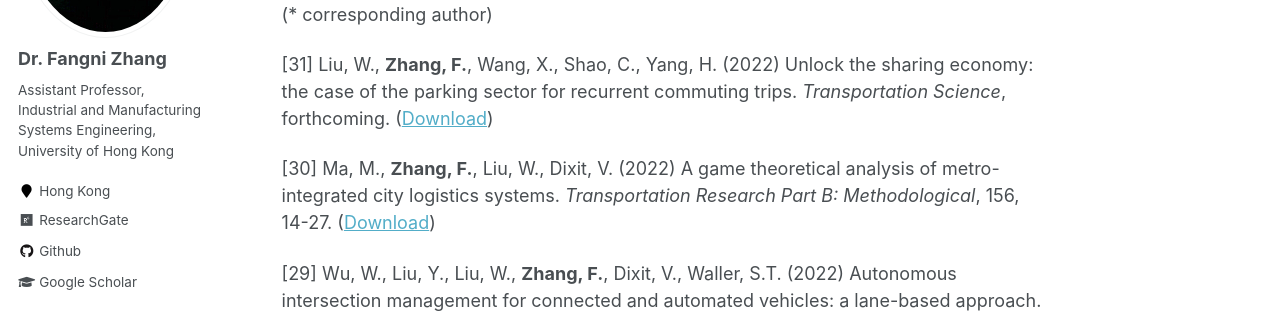
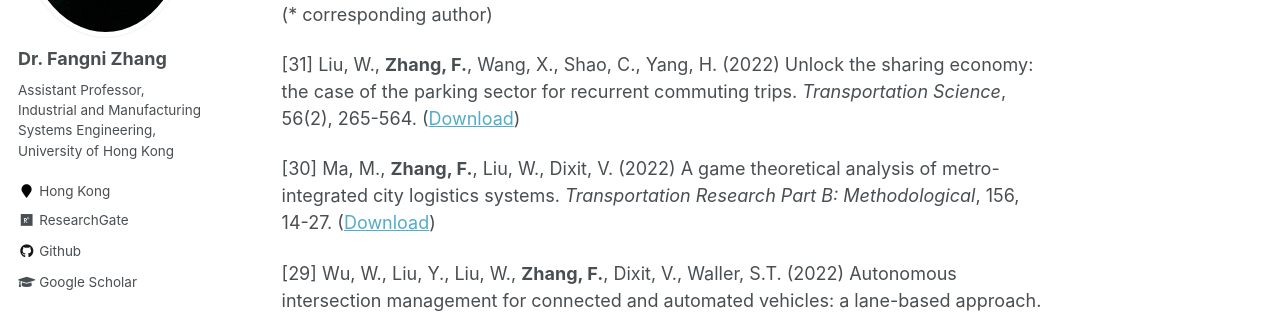
Before and after one commit to fangnizhang/fangnizhang.github.io, a Jekyll site: the page built from _pages/publications.md, in a window 1280 px wide and 900 px high. Shown: the part 309-622 px from the top of the window. Built offline with Jekyll 4.4.1, drawn with Linux system fonts in a browser that asks for light colours.

Commit message:
Update publications.md

```diff
--- a/_pages/publications.md
+++ b/_pages/publications.md
@@ -20,7 +20,7 @@ Journal Publications
 ----------
 (* corresponding author)
 
-[31] Liu, W., __Zhang, F.__, Wang, X., Shao, C., Yang, H. (2022) Unlock the sharing economy: the case of the parking sector for recurrent commuting trips. _Transportation Science_, forthcoming. ([Download](https://doi.org/10.1287/trsc.2021.1103))
+[31] Liu, W., __Zhang, F.__, Wang, X., Shao, C., Yang, H. (2022) Unlock the sharing economy: the case of the parking sector for recurrent commuting trips. _Transportation Science_, 56(2), 265-564. ([Download](https://doi.org/10.1287/trsc.2021.1103))
 
 [30] Ma, M., __Zhang, F.__, Liu, W., Dixit, V. (2022) A game theoretical analysis of metro-integrated city logistics systems. _Transportation Research Part B: Methodological_, 156, 14-27. ([Download](https://doi.org/10.1016/j.trb.2021.12.005))
 
```
